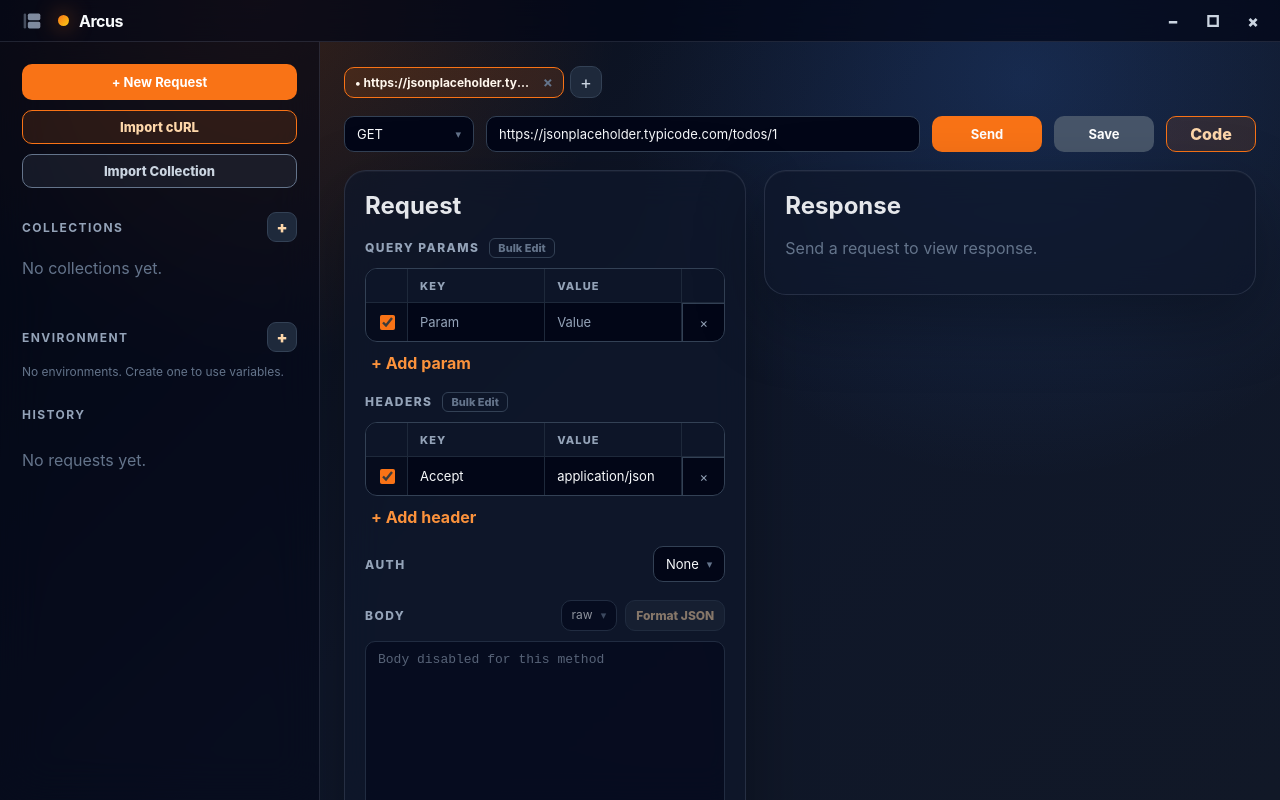
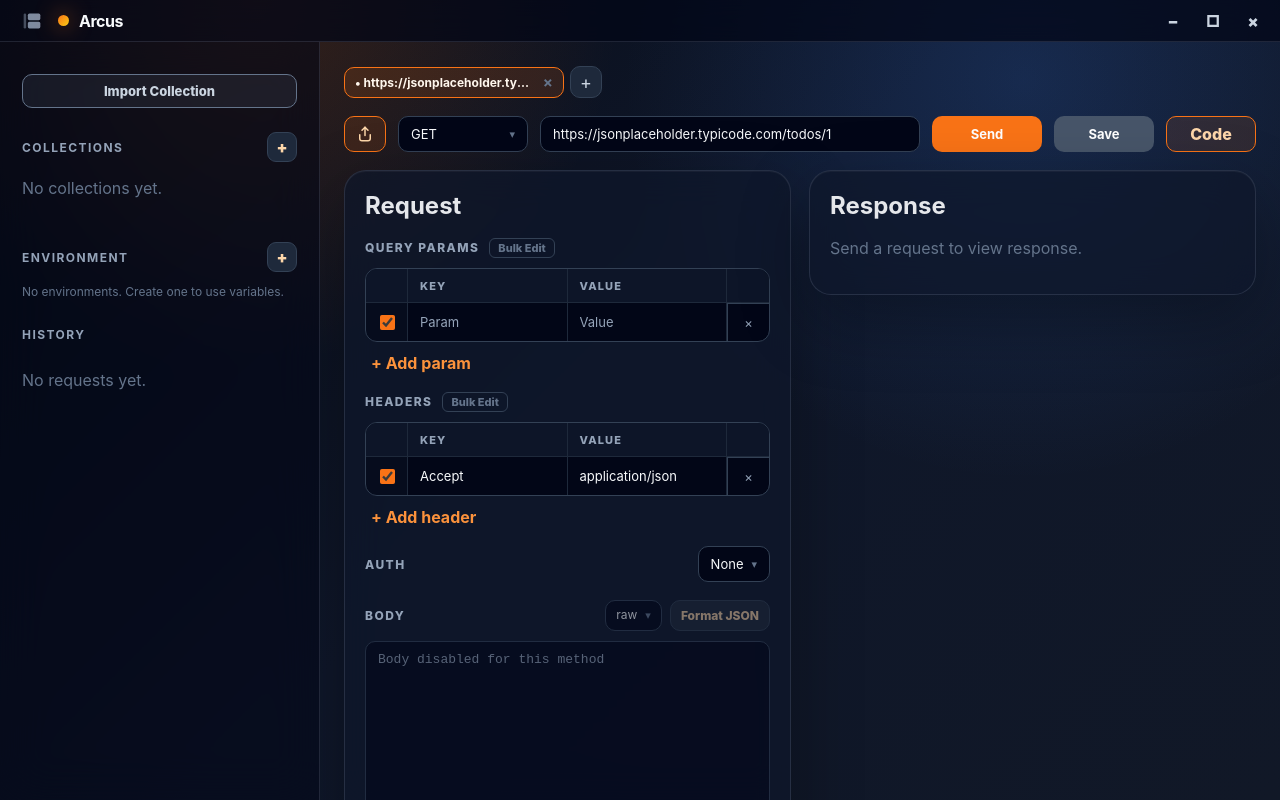
Before and after one commit to subekti404dev/arcus, a React (Vite) app: page / in a window 1280 px wide. Built offline with nearby package versions, Linux system fonts and the light colour scheme.

Commit message:
feat: add request tab context menu
- Show context menu on tab right-click
- Add close this tab, close other tabs, close all tabs actions
- Reset to blank tab when all tabs are closed
- Move cURL import to icon-only request bar button
- Equalize request and response panel widths

```diff
--- a/src/main.tsx
+++ b/src/main.tsx
@@ -260,6 +260,7 @@
   const [bulkHeadersRaw, setBulkHeadersRaw] = useState('');
   const [bulkEditQuery, setBulkEditQuery] = useState(false);
   const [bulkQueryRaw, setBulkQueryRaw] = useState('');
+  const [tabMenu, setTabMenu] = useState<{ tabId: string; x: number; y: number } | null>(null);
   const hydratingTabRef = useRef(false);
   const tabsRef = useRef<RequestTab[]>(tabs);
 
@@ -586,6 +587,32 @@
     }
   }
 
+  function closeOtherTabs(tabId: string) {
+    const target = tabsRef.current.find((tab) => tab.id === tabId);
+    if (!target) return;
+    tabsRef.current = [target];
+    setTabs([target]);
+    setActiveTabId(target.id);
+    applySnapshot(target.snapshot);
+    setTabMenu(null);
+  }
+
+  function closeAllTabs() {
+    const blank = createBlankSnapshot();
+    const resetTabs = [{ id: uid(), title: tabTitle(blank), dirty: false, snapshot: blank }];
+    tabsRef.current = resetTabs;
+    setTabs(resetTabs);
+    setActiveTabId(resetTabs[0].id);
+    applySnapshot(blank);
+    setTabMenu(null);
+  }
+
+  function openTabMenu(event: React.MouseEvent, tabId: string) {
+    event.preventDefault();
+    setActiveTab(tabId);
+    setTabMenu({ tabId, x: event.clientX, y: event.clientY });
+  }
+
   function createCollection() {
     if (!newCollectionName.trim()) return;
     const now = new Date().toISOString();
@@ -1198,12 +1225,6 @@
       <div className="shell">
       <aside className={`sidebar${sidebarVisible ? '' : ' sidebar-collapsed'}`}>
         <div className="brand">Arcus</div>
-        <button className="new-button" onClick={() => newTab()}>
-          + New Request
-        </button>
-        <button className="import-button" onClick={() => { setShowImportModal(true); setCurlInput(''); setImportMessage(''); }}>
-          Import cURL
-        </button>
         <button className="import-button" onClick={() => fileInputRef.current?.click()} style={{ background: 'rgba(100,116,139,.14)', borderColor: '#64748b', color: '#cbd5e1' }}>
           Import Collection
         </button>
@@ -1291,14 +1312,28 @@
       <section className="workspace">
         <div className="request-tabs">
           {tabs.map((tab) => (
-            <button key={tab.id} className={`request-tab ${tab.id === activeTabId ? 'active' : ''}`} onClick={() => setActiveTab(tab.id)}>
+            <button key={tab.id} className={`request-tab ${tab.id === activeTabId ? 'active' : ''}`} onClick={() => setActiveTab(tab.id)} onContextMenu={(e) => openTabMenu(e, tab.id)}>
               <span>{tab.dirty ? '• ' : ''}{tab.title}</span>
               <button className="request-tab-close" onClick={(e) => { e.stopPropagation(); closeTab(tab.id); }} title="Close tab">×</button>
             </button>
           ))}
           <button className="request-tab-add" onClick={() => newTab()} title="New tab">+</button>
         </div>
+        {tabMenu && (
+          <div className="tab-context-menu" style={{ left: tabMenu.x, top: tabMenu.y }} onMouseLeave={() => setTabMenu(null)}>
+            <button onClick={() => { closeTab(tabMenu.tabId); setTabMenu(null); }}>Close this tab</button>
+            <button onClick={() => closeOtherTabs(tabMenu.tabId)} disabled={tabs.length <= 1}>Close other tabs</button>
+            <button onClick={closeAllTabs}>Close all tabs</button>
+          </div>
+        )}
         <div className="request-bar">
+          <button className="import-curl-inline-button" onClick={() => { setShowImportModal(true); setCurlInput(''); setImportMessage(''); }} title="Import cURL" aria-label="Import cURL">
+            <svg xmlns="http://www.w3.org/2000/svg" viewBox="0 0 24 24" width="18" height="18" fill="none" aria-hidden="true">
+              <path d="M12 3v11" stroke="currentColor" strokeWidth="2" strokeLinecap="round"/>
+              <path d="M8 7l4-4 4 4" stroke="currentColor" strokeWidth="2" strokeLinecap="round" strokeLinejoin="round"/>
+              <path d="M5 13v5a3 3 0 0 0 3 3h8a3 3 0 0 0 3-3v-5" stroke="currentColor" strokeWidth="2" strokeLinecap="round"/>
+            </svg>
+          </button>
           <Dropdown
             value={method}
             onChange={(v) => setMethod(v as HttpMethod)}
--- a/src/styles.css
+++ b/src/styles.css
@@ -37,10 +37,11 @@
 .sidebar-toggle-btn:hover { color: #f8fafc; }
 .brand { display: none; font-size: 24px; font-weight: 800; letter-spacing: -.04em; margin-bottom: 20px; }
 .brand span { color: #f97316; }
-.new-button, .request-bar button:not(.dropdown-trigger):not(.dropdown-option):not(.snippet-button), .secondary-button { width: 100%; border: 1px solid transparent; color: white; background: #f97316; padding: 8px 12px; border-radius: 10px; cursor: pointer; font-weight: 700; font-size: 13px; line-height: 1.4; }
-.new-button:hover, .request-bar button:not(.dropdown-trigger):not(.dropdown-option):not(.snippet-button):hover, .secondary-button:hover { background: #fb923c; }
-.request-bar .snippet-button { color: #fed7aa; background: rgba(249, 115, 22, .12); border: 1px solid #f97316; border-radius: 10px; font-weight: 800; }
-.request-bar .snippet-button:hover { background: rgba(249, 115, 22, .2); }
+.request-bar button:not(.dropdown-trigger):not(.dropdown-option):not(.snippet-button):not(.import-curl-inline-button), .secondary-button { width: 100%; border: 1px solid transparent; color: white; background: #f97316; padding: 8px 12px; border-radius: 10px; cursor: pointer; font-weight: 700; font-size: 13px; line-height: 1.4; }
+.request-bar button:not(.dropdown-trigger):not(.dropdown-option):not(.snippet-button):not(.import-curl-inline-button):hover, .secondary-button:hover { background: #fb923c; }
+.request-bar .snippet-button, .request-bar .import-curl-inline-button { color: #fed7aa; background: rgba(249, 115, 22, .12); border: 1px solid #f97316; border-radius: 10px; font-weight: 800; cursor: pointer; }
+.request-bar .import-curl-inline-button { display: grid; place-items: center; padding: 0; }
+.request-bar .snippet-button:hover, .request-bar .import-curl-inline-button:hover { background: rgba(249, 115, 22, .2); }
 .import-button { width: 100%; margin-top: 10px; border: 1px solid #f97316; color: #fed7aa; background: rgba(249, 115, 22, .12); padding: 8px 14px; border-radius: 10px; cursor: pointer; font-weight: 800; font-size: 13px; }
 .import-button:hover { background: rgba(249, 115, 22, .2); }
 .request-bar button:disabled, .request-bar button.dropdown-trigger:disabled, .secondary-button:disabled { opacity: .55; cursor: not-allowed; }
@@ -135,8 +136,12 @@
 .request-tab-close:hover { color: #fecaca; }
 .request-tab-add { border: 1px solid #334155; color: #cbd5e1; background: #1e293b; border-radius: 10px; width: 32px; height: 32px; cursor: pointer; font-size: 18px; flex: 0 0 auto; }
 .request-tab-add:hover { border-color: #f97316; color: #fed7aa; }
+.tab-context-menu { position: fixed; z-index: 1000; min-width: 170px; padding: 6px; border: 1px solid #334155; border-radius: 12px; background: rgba(15, 23, 42, .96); box-shadow: 0 18px 40px rgba(0,0,0,.35); backdrop-filter: blur(16px); }
+.tab-context-menu button { width: 100%; border: 0; border-radius: 8px; padding: 9px 10px; color: #cbd5e1; background: transparent; text-align: left; cursor: pointer; font-size: 12px; font-weight: 700; }
+.tab-context-menu button:hover:not(:disabled) { color: #fff7ed; background: rgba(249, 115, 22, .16); }
+.tab-context-menu button:disabled { opacity: .45; cursor: not-allowed; }
 .save-bar { display: grid; grid-template-columns: 1fr; gap: 12px; margin-bottom: 12px; }
-.request-bar { display: grid; grid-template-columns: minmax(110px, 130px) minmax(0, 1fr) minmax(96px, 110px) minmax(86px, 100px) minmax(76px, 90px); gap: 12px; margin-bottom: 18px; }
+.request-bar { display: grid; grid-template-columns: 42px minmax(110px, 130px) minmax(0, 1fr) minmax(96px, 110px) minmax(86px, 100px) minmax(76px, 90px); gap: 12px; margin-bottom: 18px; }
 .save-bar select, .save-bar input, .request-bar select, .request-bar input, .body-actions select, .body-row input, .header-row input, textarea { border: 1px solid #334155; color: #f8fafc; background: #020617; border-radius: 10px; padding: 8px 12px; outline: none; font-size: 13px; }
 .save-bar button:not(.dropdown-trigger):not(.dropdown-option) { border: 0; color: white; background: #2563eb; padding: 8px 14px; border-radius: 10px; cursor: pointer; font-weight: 800; font-size: 13px; }
 .save-bar button:not(.dropdown-trigger):not(.dropdown-option):hover { background: #3b82f6; }
@@ -174,7 +179,7 @@
 .save-bar input::placeholder, .modal-input::placeholder, .request-bar input::placeholder, .body-row input::placeholder, .header-row input::placeholder, textarea::placeholder { color: #94a3b8; opacity: 1; }
 .save-bar select:focus, .save-bar input:focus, .modal-input:focus, .request-bar select:focus, .request-bar input:focus, .body-actions select:focus, .body-row input:focus, .header-row input:focus, textarea:focus { border-color: #fb923c; box-shadow: 0 0 0 3px rgba(249, 115, 22, .18); }
 .toast-message { margin: -8px 0 18px auto; width: fit-content; color: #bbf7d0; background: rgba(22, 101, 52, .42); border: 1px solid #166534; padding: 8px 12px; border-radius: 12px; font-size: 13px; font-weight: 800; }
-.panels { display: grid; grid-template-columns: minmax(360px, .9fr) minmax(420px, 1.1fr); gap: 18px; align-items: start; }
+.panels { display: grid; grid-template-columns: minmax(0, 1fr) minmax(0, 1fr); gap: 18px; align-items: start; }
 .card { background: var(--panel); border: 1px solid var(--border); border-radius: 22px; padding: 20px; box-shadow: 0 24px 70px rgba(0,0,0,.32), inset 0 1px 0 rgba(255,255,255,.04); backdrop-filter: blur(18px); }
 .modal-backdrop { position: fixed; inset: 0; z-index: 50; display: grid; place-items: center; padding: 20px; background: rgba(2, 6, 23, .78); backdrop-filter: blur(8px); }
 .modal-card { width: min(760px, 100%); max-height: min(720px, calc(100vh - 40px)); overflow: auto; background: rgba(15, 23, 42, .92); border: 1px solid var(--border); border-radius: 24px; padding: 22px; box-shadow: 0 30px 110px rgba(0,0,0,.6), inset 0 1px 0 rgba(255,255,255,.05); backdrop-filter: blur(22px); }
```
